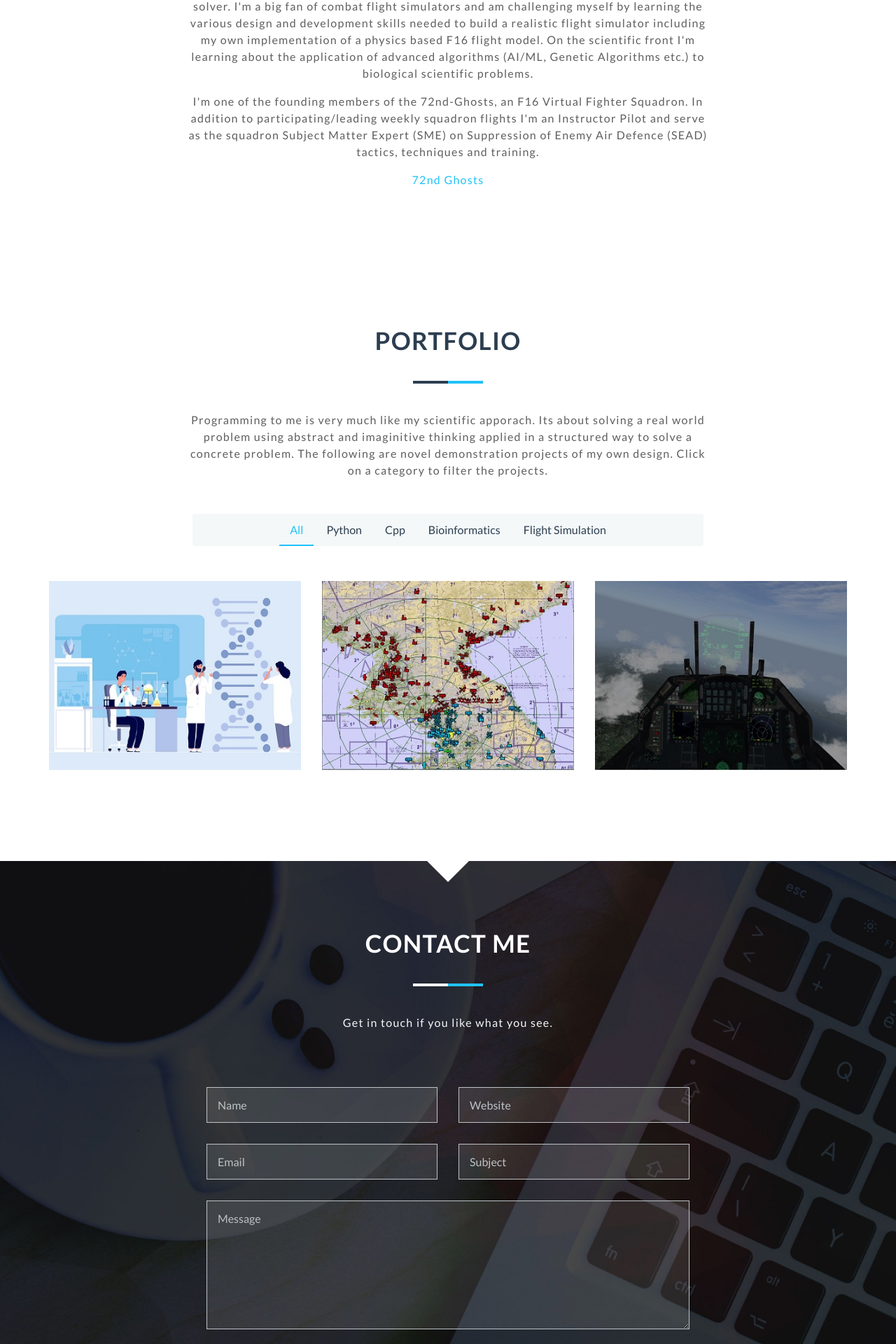
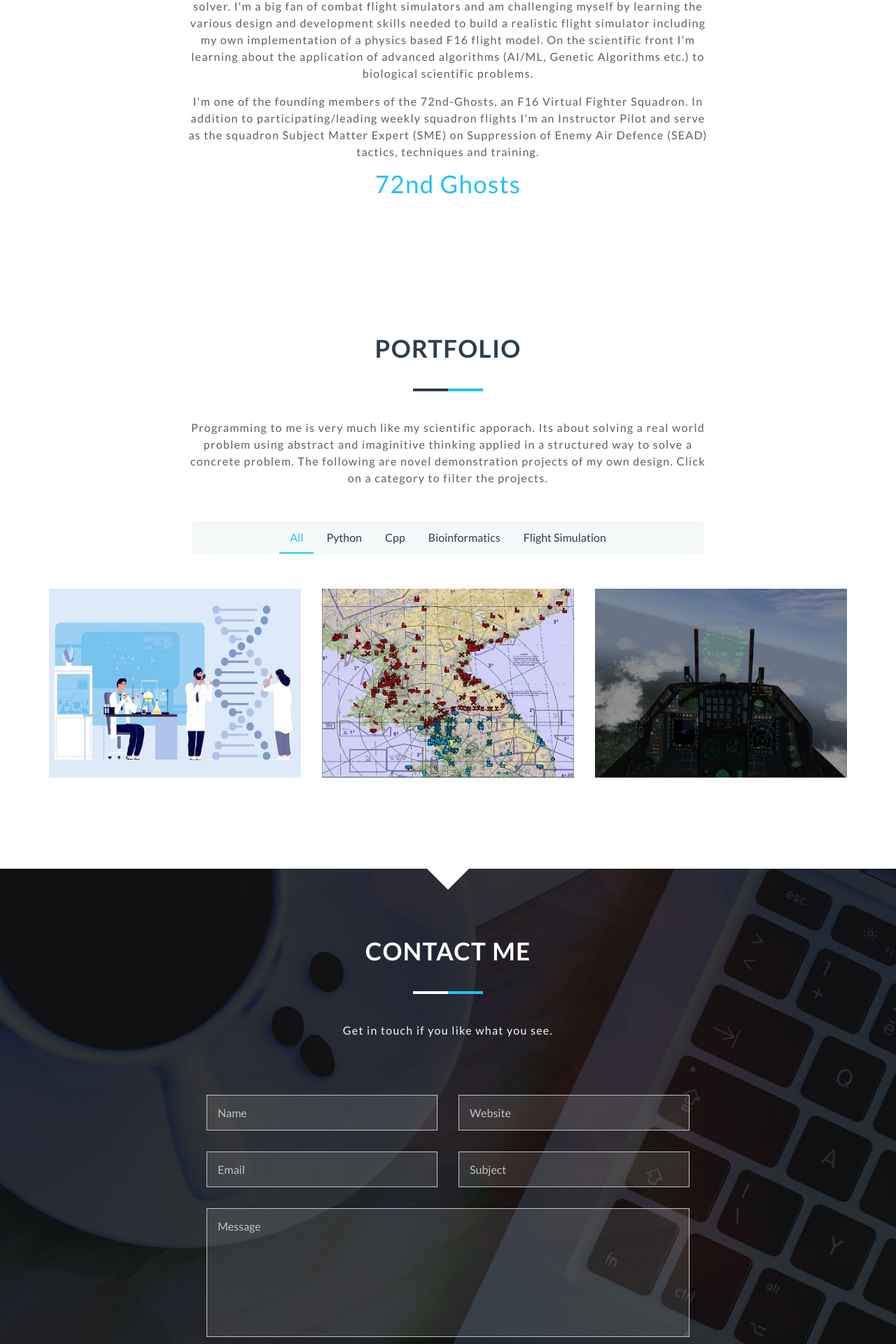
Before and after one commit to Gamernaut/gamernaut.github.io, a Jekyll site: the page built from index.html, in a window 1280 px wide. Shown: the part 1414-3334 px from the top of the page at 70% size. Built offline with Jekyll 4.4.1, drawn with Linux system fonts in a browser that asks for light colours; nearby versions of some CDN libraries.

```diff
--- a/_config.yml
+++ b/_config.yml
@@ -84,7 +84,7 @@ vimeo: '#'
 about-title: About Me
 about-description: I started writing software, in BASIC, on a VIC-20 in the mid 80's and have been hooked ever since. I'm completely self-taught and devour anything I can find in books, on the web or in other people’s code to increase my knowledge.
 about-description2: I have a background in the sciences, an engineering mindset and am a natural problem solver. I'm a big fan of combat flight simulators and am challenging myself by learning the various design and development skills needed to build a realistic flight simulator including my own implementation of a physics based F16 flight model. On the scientific front I'm learning about the application of advanced algorithms (AI/ML, Genetic Algorithms etc.) to biological scientific problems.
-about-description3: I'm one of the founding members of the 72nd-Ghosts, an F16 Virtual Fighter Squadron. In addition to participating/leading weekly squadron flights I'm an Instructor Pilot and serve as the squadron Subject Matter Expert (SME) on Suppression of Enemy Air Defence (SEAD) tactics, techniques and training. <p> <a href="https://bit.ly/3m6rbdA">72nd Ghosts</a>
+about-description3: I'm one of the founding members of the 72nd-Ghosts, an F16 Virtual Fighter Squadron. In addition to participating/leading weekly squadron flights I'm an Instructor Pilot and serve as the squadron Subject Matter Expert (SME) on Suppression of Enemy Air Defence (SEAD) tactics, techniques and training. <H2> <a href="https://bit.ly/3m6rbdA">72nd Ghosts</a></H2>
 
 #####################################
 ############  Portfolio  ############
```
